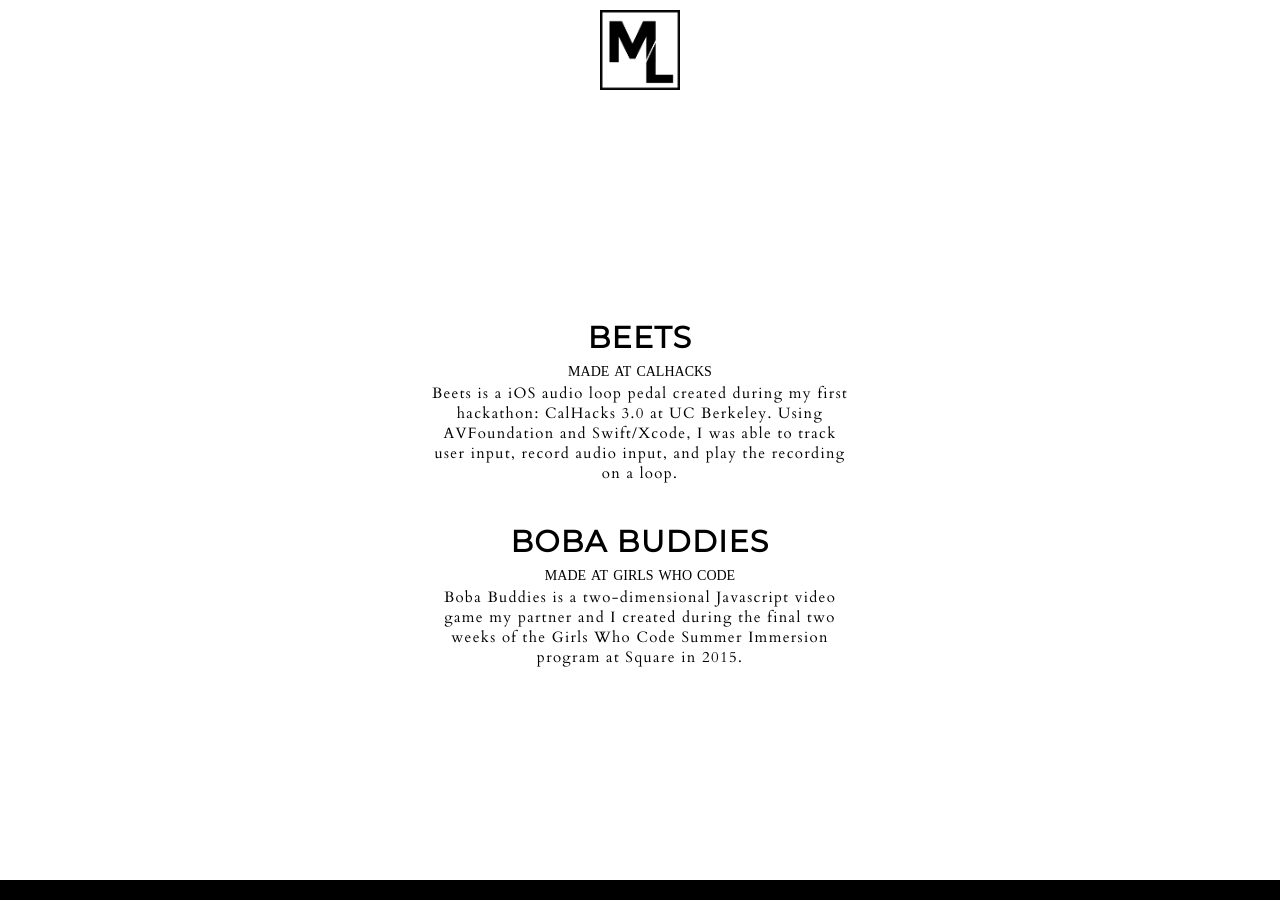
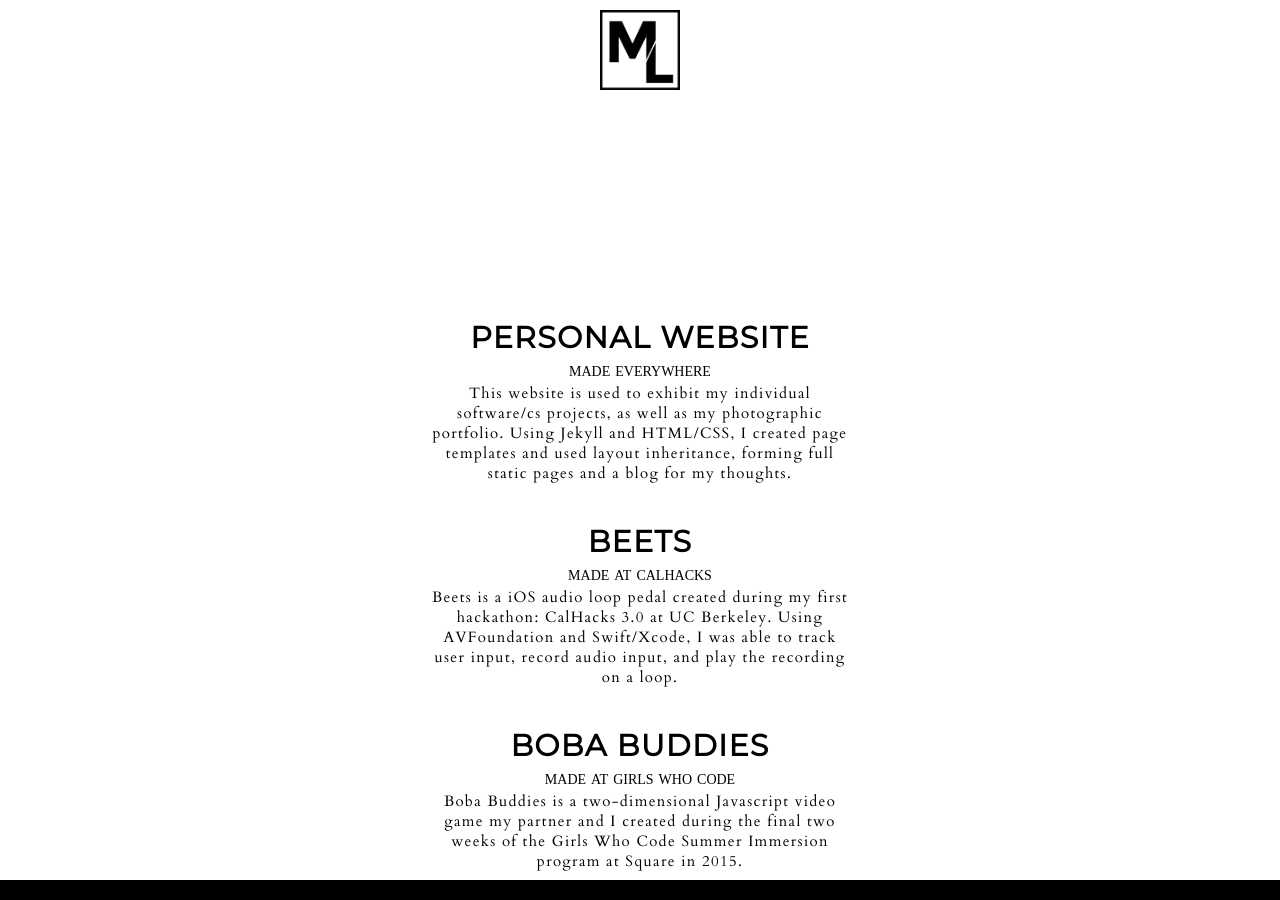
Before and after one commit to smile4maggie/smile4maggie.github.io, a Jekyll site: the page built from projects/index.html, in a window 1280 px wide. Built offline with Jekyll 4.4.1, drawn with Linux system fonts in a browser that asks for light colours; nearby versions of some CDN libraries.

Commit message:
personal site projects

```diff
--- a/projects/index.html
+++ b/projects/index.html
@@ -3,6 +3,16 @@ layout: page
 title: Projects
 ---
 <div class="container">
+  <a href="https://github.com/smile4maggie/personal-website" target="_blank">
+    <h4>PERSONAL WEBSITE</h4>
+  </a>
+  <span class="date" style="font-variant: small-caps; font-size: 20px;">
+    made everywhere
+  </span>
+  <h5>
+    This website is used to exhibit my individual software/cs projects, as well as my photographic portfolio. Using Jekyll and HTML/CSS, I created page templates and used layout inheritance, forming full static pages and a blog for my thoughts.
+  </h5>
+
   <a href="https://github.com/smile4maggie/loop-pedal" target="_blank">
     <h4>BEETS</h4>
   </a>
```
